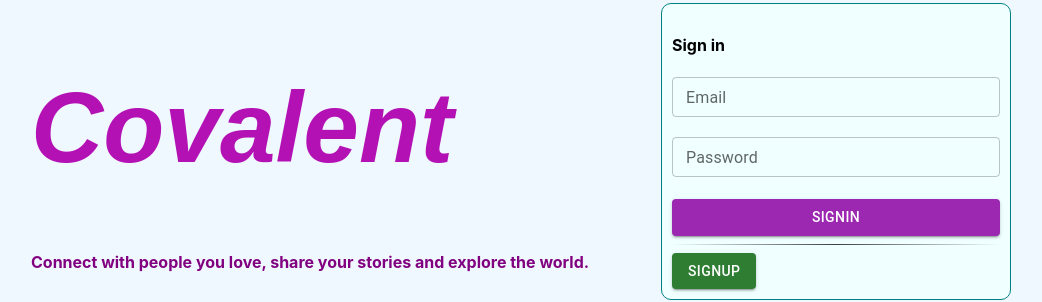
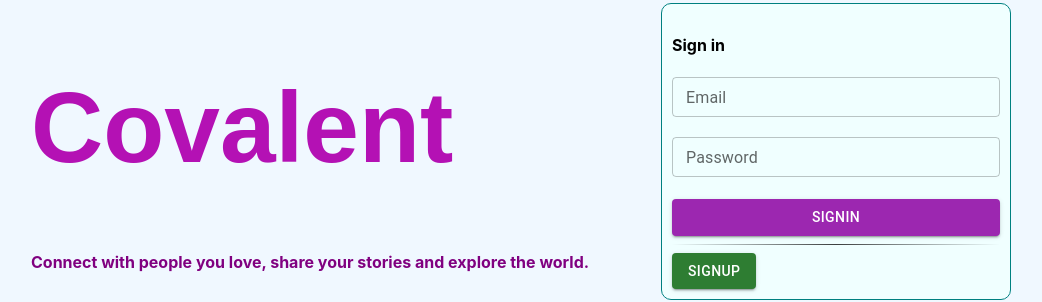
Before and after one commit to RamazaniMwemedi/Covale-Web-Version, a Next.js app in the folder soga/: page / in a window 1280 px wide. Shown: the part 157-459 px from the top of the page, without its empty margins (119-1161 px from the left). Built offline with nearby package versions, Linux system fonts and the light colour scheme.

Commit message:
Changed the logo name

```diff
--- a/soga/styles/Login.module.css
+++ b/soga/styles/Login.module.css
@@ -13,7 +13,7 @@
 .main_soga {
   color: rgb(180, 17, 180);
   font-size: 100px;
-  font-style: italic;
+  /* font-style: italic; */
   font-family: sans-serif;
 }
 
```
